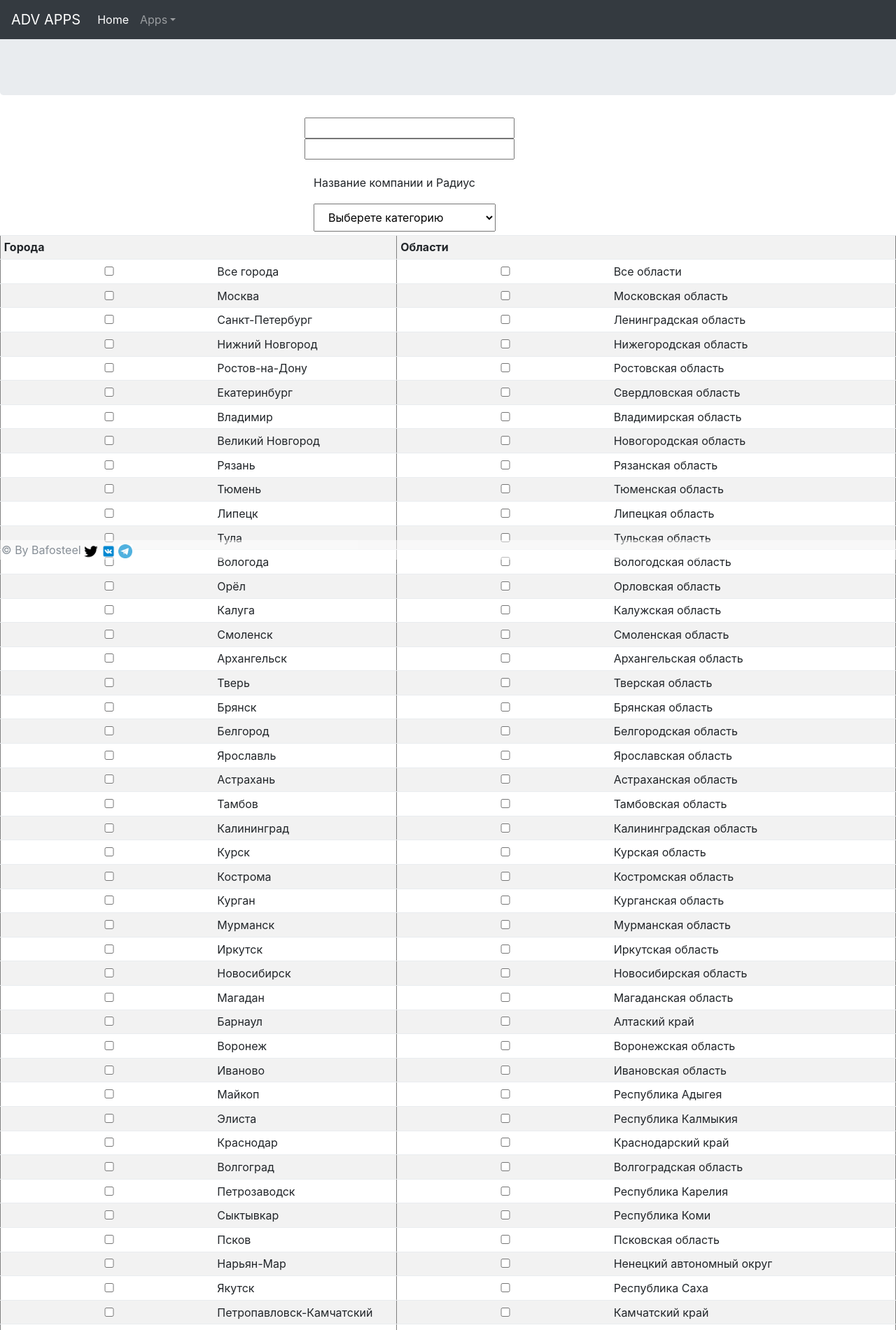
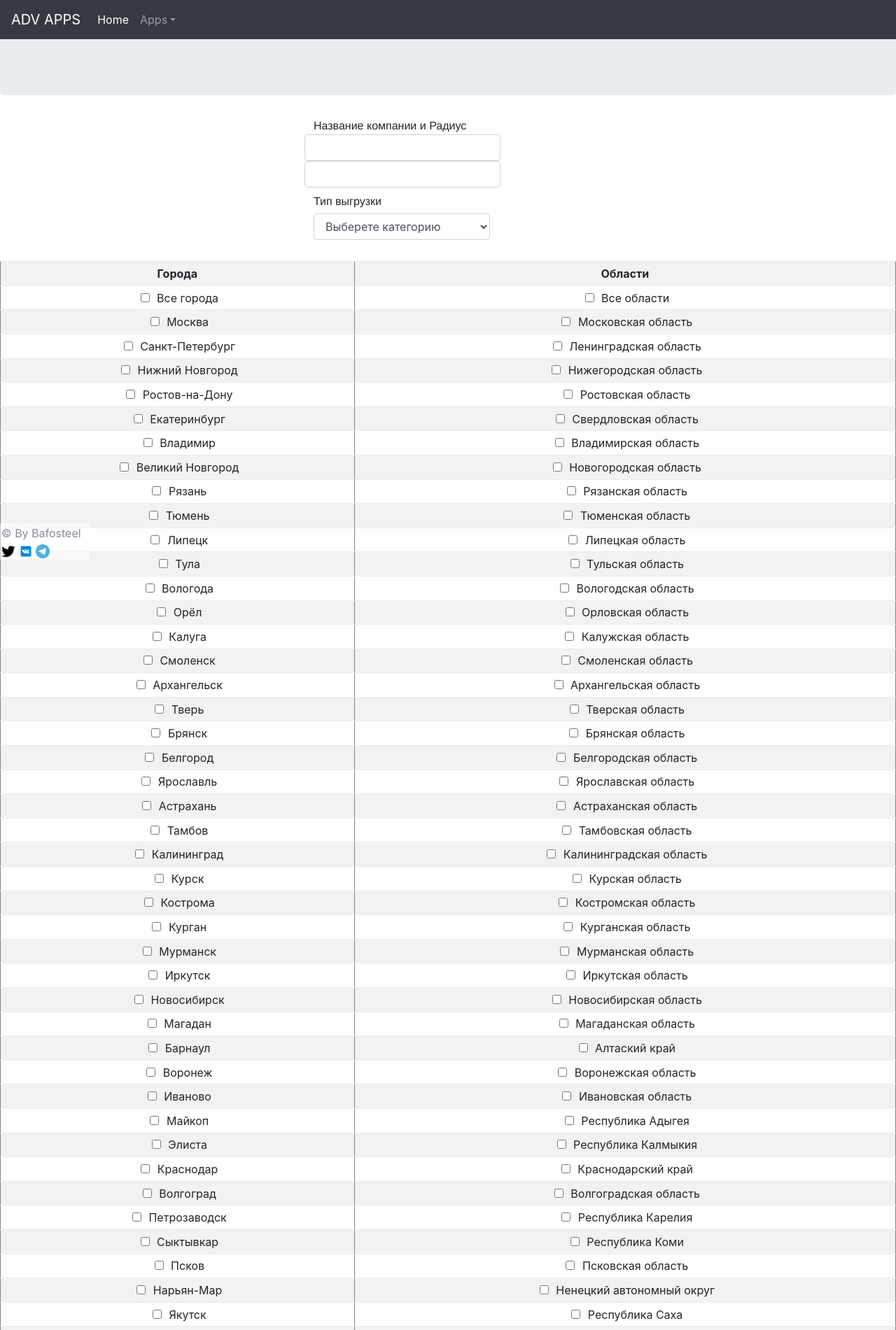
Before and after one commit to AdvDevBaf/ADVAPPS, a Django app: page /organizations/ in a window 1280 px wide. Shown: the top 1901 px of the page at 70% size. Run offline with Django 3.2, Linux system fonts and the light colour scheme; some libraries are stand-ins or nearby versions.

Commit message:
css layout

```diff
--- a/BafosApp/static/css/frontcom.css
+++ b/BafosApp/static/css/frontcom.css
@@ -45,6 +45,14 @@ em {
 }
 
 
+.alt_but {
+    margin: auto 33%;
+    padding: 0.5%;
+    min-width: 20%;
+    max-width: 100%;
+}
+
+
 .input-bar {
     display: table;
     width: 100%;
@@ -63,7 +71,6 @@ em {
 }
 
 
-
 #footer {
     position: fixed; /* Фиксированное положение */
     left: 0; bottom: 0; /* Левый нижний угол */
@@ -71,11 +78,12 @@ em {
     background: #fff; /* запасной цвет для старых браузеров */
     background: rgba(255, 255, 255, 0.5);
     color: black; /* Цвет текста */
-    width: 100%; /* Ширина слоя */
+    width: 10%; /* Ширина слоя */
 }
 
 .texts {
-        margin: 1% 35%;
+        margin: auto 35%;
+    font-family: "Helvetica Neue", Helvetica, Arial, sans-serif;
 }
 
 
--- a/BafosApp/templates/BafosApp/organizations.html
+++ b/BafosApp/templates/BafosApp/organizations.html
@@ -9,26 +9,38 @@
 			</div>
 		</main>
 <form action="" method="POST">
+       <p class="texts">Название компании и Радиус</p>
 <p class="fields"><label>
-    <input type="text" name="сompany">
-    <input type="text" name="radius">
+    <input class="form-control" style="width: 280px;" type="text" name="сompany">
+    <input class="form-control" style="width: 280px;" type="text" name="radius">
 </label>
-    <p class="texts">Название компании и Радиус</p>
+    <p class="texts">Тип выгрузки</p>
     <label class="field">
-        <select name="data" class="nav-link">
+        <select name="data" class="form-control" style="margin-bottom: 10%; /* Отступ снизу */">
             <option>Выберете категорию</option>
             <option>Выгрузить полные адреса</option>
             <option>Выгрузить только адреса</option>
         </select>
     </label>
+<style>
+     .child_city{
+        width: 25px;
+  }
+  .child_region{
+     width: 25px;
+  }
+   td{
+      text-align: center;
+   }
+</style>
    <div class="table-responsive">
 <table border="1" class="table table-striped table-sm">
    <caption>Таблица городов и областей</caption>
    <tr>
-    <th>Города</th>
-    <th>Области</th>
+    <th style="text-align: center;">Города</th>
+    <th style="text-align: center;">Области</th>
    </tr>
-   <tr><td><input type="checkbox" name="checks" id="parent_city"/> Все города<br></td><td><input type="checkbox" name="checks" id="parent_region"/> Все области<br></td></tr>
+   <tr><td style="text-align: center;"><input type="checkbox" style="width: 25px;" name="checks" id="parent_city"/> Все города<br></td><td style="text-align: center;"><input  style="width: 25px;" type="checkbox" style="width: 25px; padding: auto;" name="checks" id="parent_region"/> Все области<br></td></tr>
    <tr><td><input type="checkbox" class="child_city" value="Москва" name="checks[]"/> Москва<br></td><td><input type="checkbox" class="child_region" value="Московская область" name="checks_dist[]"/> Московская область<br></td></tr>
    <tr><td><input type="checkbox" class="child_city" value="Санкт-Петербург" name="checks[]"> Санкт-Петербург<br></td><td><input type="checkbox" class="child_region" value="Ленинградская область" name="checks_dist[]"> Ленинградская область<br></td></tr>
    <tr><td><input type="checkbox" class="child_city" value="Нижний Новгород" name="checks[]"> Нижний Новгород<br></td><td><input type="checkbox" class="child_region" value="Нижегородская область" name="checks_dist[]"> Нижегородская область<br></td></tr>
@@ -128,52 +140,14 @@
 });
   </script>
 
-  <script>
-
-
-function myAsyncFunction() {
-  return new Promise((resolve, reject) => {
-    const xhr = new XMLHttpRequest();
-    xhr.open("GET", '/organizations');
-    xhr.onload = () => resolve(alert('Ну че там'));
-    xhr.onerror = () => reject(alert('Ну как там'));
-    xhr.send();
-  });
-}
-
-
-function worker() {
-  alert('ddom');
-var intervalID = 5
-}
-
-function myCallback() {
-  $.ajax({
-    url: '/organizations',
-    data:
-    {
-        company:"Пятерочка",
-        radius: "500",
-        data: "Выгрузить полные адреса",
-        enable_cities: "Москва",
-        enable_regions: ""
-    }
-  }).done();
-}
-  </script>
-
 
 
 <div>
-        <p><input class="knopka btn-sm" type="submit" id="gp" value="Получить"></p>
+        <p><input class="btn btn-info alt_but" type="submit" id="gp" value="Получить"></p>
 </div>
-<script>
- gp.onclick = function() {
-    alert( 'Спасибо' );
-    window.setInterval(myCallback, 1000);
-  };
- </script>
+
 </form>
-<p><button class="knopka btn-sm" name="mybtn"><a href="{% url 'blog_index' %}">Назад на основную страницу</a></button>
-
+<form action="{% url 'blog_index' %}">
+        <p><button type="submit" class="btn btn-info alt_but"  value="столбец">Назад на основную страницу</button>
+    </form>
 {% endblock %}
```
Also changed, not shown: BafosApp/templates/BafosApp/ads_names.html (+45 -8 lines), BafosApp/templates/BafosApp/youtube.html (+13 -7 lines).
